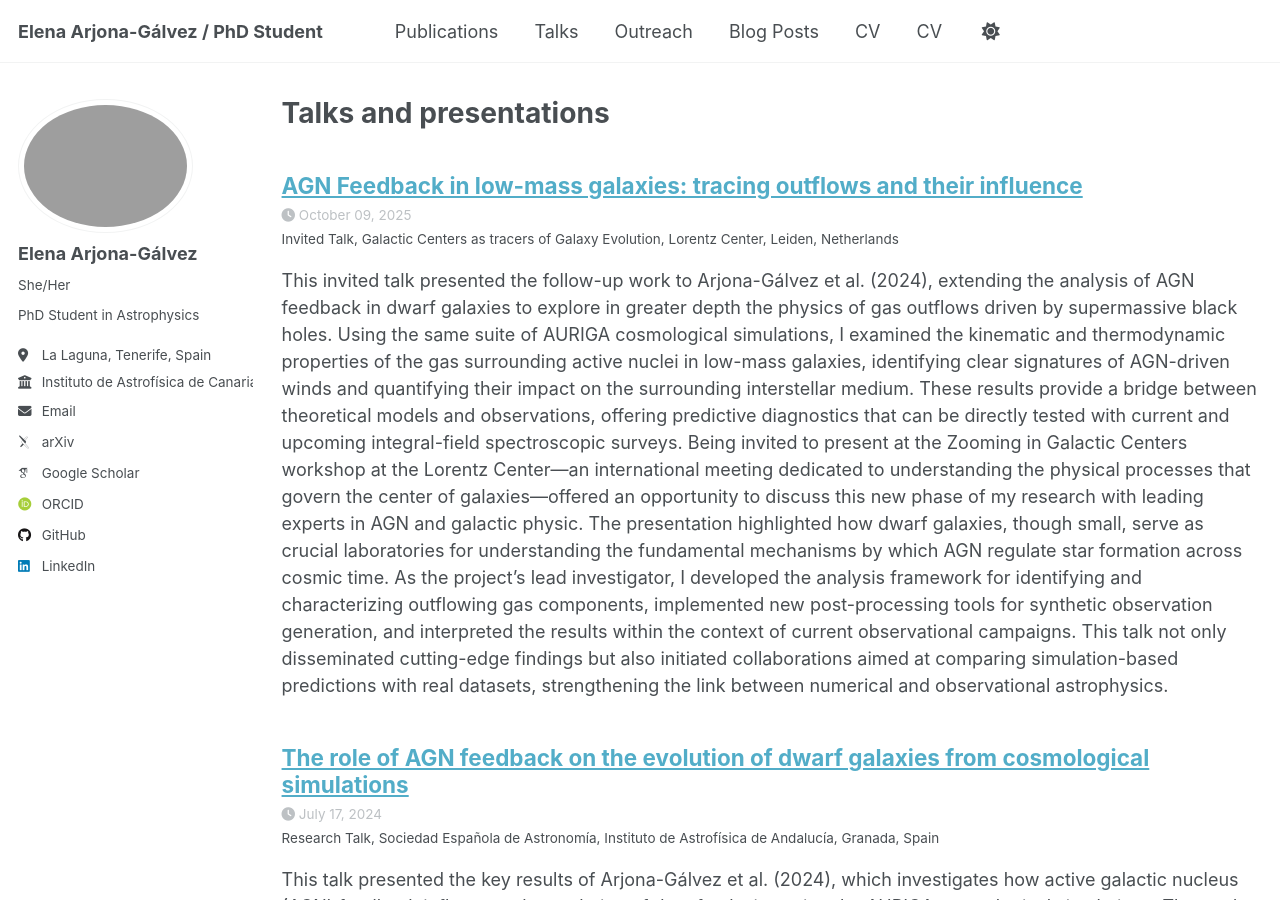
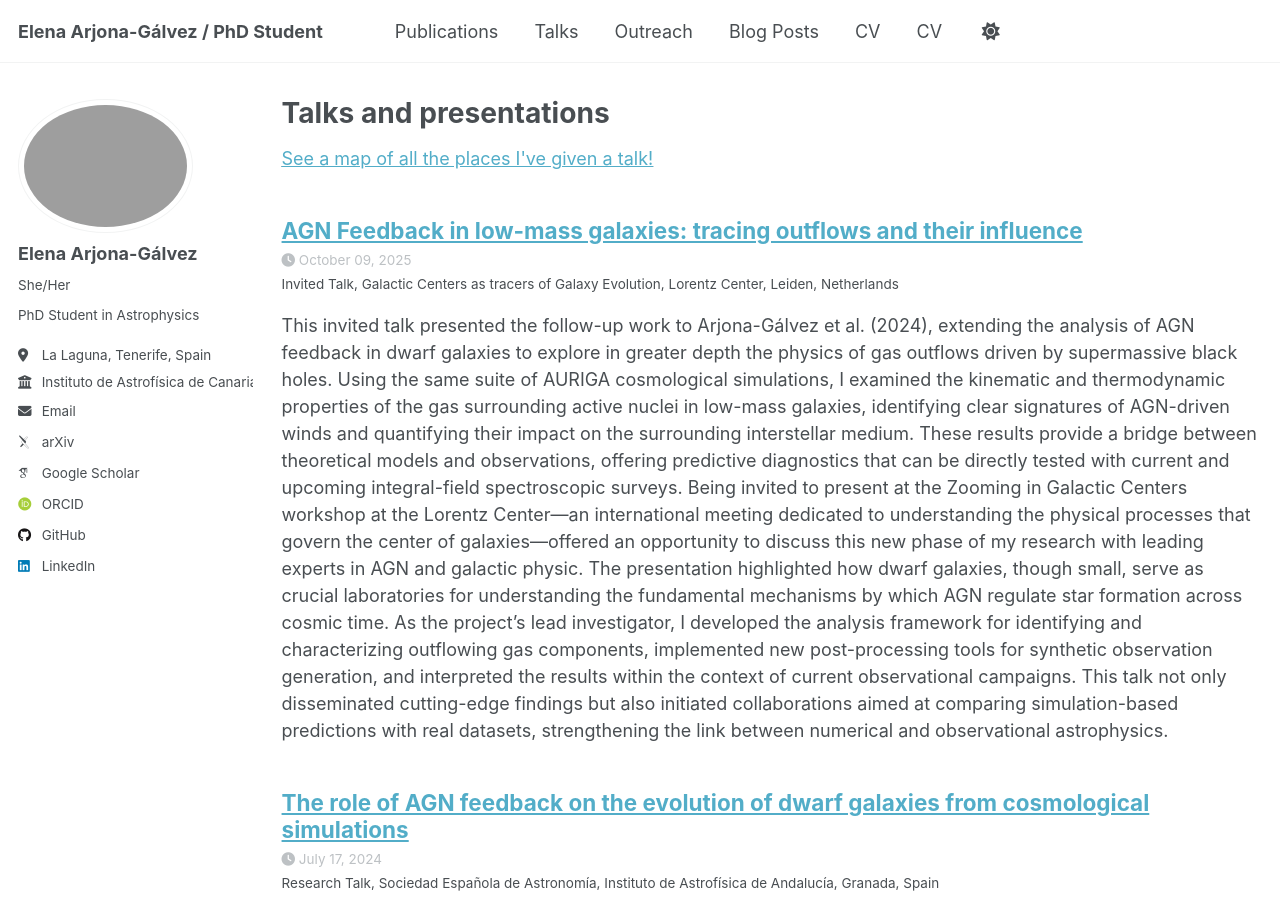
Before and after one commit to elearjgal/elearjgal.github.io, a Jekyll site: the page built from _pages/talks.html, in a window 1280 px wide and 900 px high. Built offline with Jekyll 4.4.1, drawn with Linux system fonts in a browser that asks for light colours; some web fonts are replaced; a script that is not in the unit is left out; some of the changed lines change nothing that is shown.

Commit message:
Update _config.yml

```diff
--- a/_config.yml
+++ b/_config.yml
@@ -94,7 +94,7 @@ breadcrumbs              : false # true, false (default)
 words_per_minute         : 160
 future                   : true
 read_more                : "disabled" # if enabled, adds "Read more" links to excerpts
-talkmap_link             : false      #change to true to add link to talkmap on talks page
+talkmap_link             : true      #change to true to add link to talkmap on talks page
 comments:
   provider               : # false (default), "disqus", "discourse", "facebook", "google-plus", "staticman", "custom"
   disqus:
@@ -224,6 +224,12 @@ collections:
   talks:
     output: true
     permalink: /:collection/:path/
+  conferences:
+    output: true
+    permalink: /:collection/:path/
+  seminars:
+    output: true
+    permalink: /:collection/:path/
   outreach:
     output: true
     permalink: /:collection/:path/
@@ -268,6 +274,22 @@ defaults:
       share: true
       comments: true
   # _talks
+  - scope:
+      path: ""
+      type: talks
+    values:
+      layout: talk
+      author_profile: true
+      share: true
+ # _conferences
+  - scope:
+      path: ""
+      type: talks
+    values:
+      layout: talk
+      author_profile: true
+      share: true
+ # _seminars
   - scope:
       path: ""
       type: talks
```
